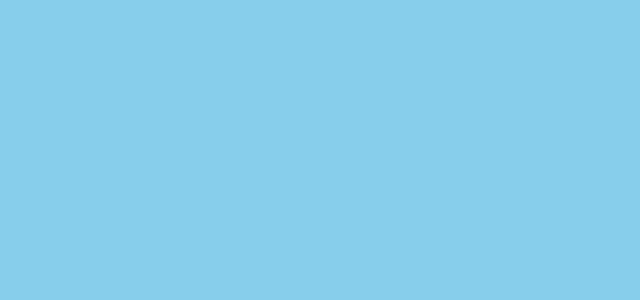
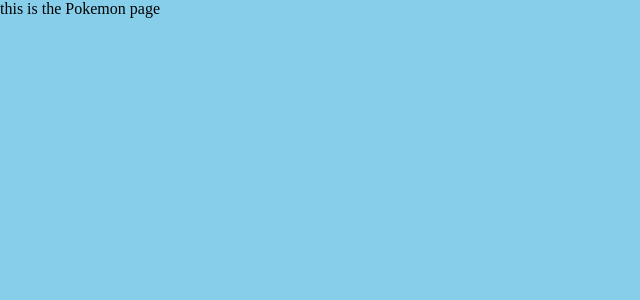
Before and after one commit to DDeShon/pokedex-react, a React (Create React App) app: page /1 in a window 1280 px wide. Shown: the top 300 px of the page, without its empty margins (0-640 px from the left). Built offline with nearby package versions, Linux system fonts and the light colour scheme.

Commit message:
setting up routing

```diff
--- a/src/App.js
+++ b/src/App.js
@@ -1,7 +1,19 @@
 import React from "react";
+import Pokedex from "./Pokedex";
+import Pokemon from "./Pokemon";
+import { Route, Switch } from "react-router-dom";
 
 function App() {
-  return <div />;
+  return (
+    <Switch>
+      <Route exact path="/" render={(props) => <Pokedex {...props} />} />
+      <Route
+        exact
+        path="/:pokemonId"
+        render={(props) => <Pokemon {...props} />}
+      />
+    </Switch>
+  );
 }
 
 export default App;
--- a/src/Pokedex.js
+++ b/src/Pokedex.js
@@ -1,7 +1,7 @@
 import React from "react";
 
 const Pokedex = () => {
-  return <div>this is the pokedex page</div>;
+  return <div>this is the Pokedex page</div>;
 };
 
 export default Pokedex;
```
